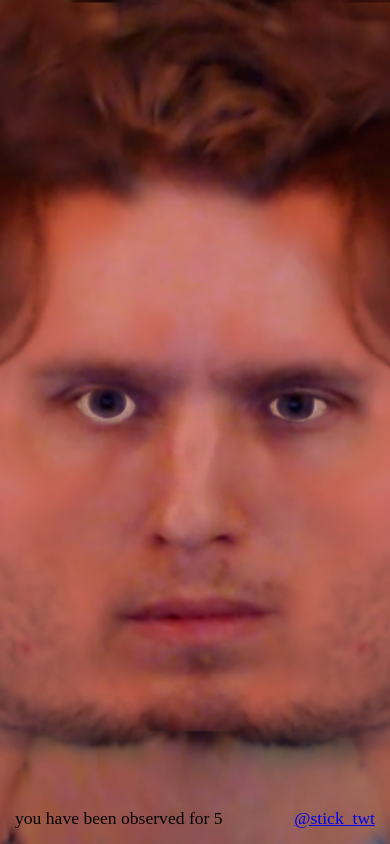
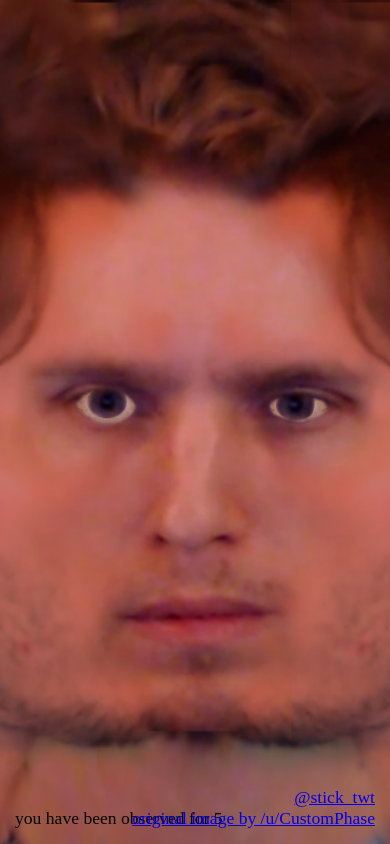
Before and after one commit to JermaSites/observing, a plain HTML site: page index.html in a window 390 px wide. Drawn offline with Linux system fonts and the light colour scheme.

Commit message:
More stuff for mobile i guess

```diff
--- a/index.html
+++ b/index.html
@@ -3,7 +3,8 @@
   <head>
     <meta charset="UTF-8" />
     <title>he's watching</title>
-    <meta name="viewport" content="width=device-width, initial-scale=1.0" />
+	<meta content='width=device-width; initial-scale=1.0; maximum-scale=1.0; user-scalable=0;' name='viewport' />
+	<meta name="viewport" content="width=device-width" />
 	<link rel="stylesheet" href="styles.css" />
 	<link rel="icon"
       type="image/png"
@@ -23,6 +24,8 @@
 	</div>
 	<div id="twitter">
 		<a href="https://twitter.com/stick_twt">@stick_twt</a>
+		<br>
+		<a href="https://www.reddit.com/r/jerma985/comments/bn0xaz/jerma_unwrapped/">original image by /u/CustomPhase</a>
 	</div>
 	<script type="text/javascript">
         const eye1 = document.getElementById('eye-left');
@@ -42,6 +45,7 @@
             const y = (-(window.innerHeight / 3 - evt.pageY) / 25) * 1.35;
             eye1.style.transform = `translateY(${y}px) translateX(${x}px)`;
             eye2.style.transform = `translateY(${y}px) translateX(${x}px)`;
+			evt.preventDefault();
 		}
 		var seconds = 0;
 		var el = document.getElementById('seconds-counter');
--- a/styles.css
+++ b/styles.css
@@ -1,7 +1,16 @@
 body {
 	margin: 0;
 	padding: 0;
+	position: relative;
 	overflow: hidden;
+	pointer-events: none;
+	touch-action: none;
+}
+
+html,
+body {
+	overflow: hidden;
+  height: 100%;
 }
 
 .image {
@@ -28,6 +37,9 @@ body {
 	z-index: 2;
 	margin: 15px;
 	font-size: 1.1em;
+	pointer-events: all;
+	touch-action: all;
+	text-align: right;
 }
 
 @media (max-width: 1000px) {
```
